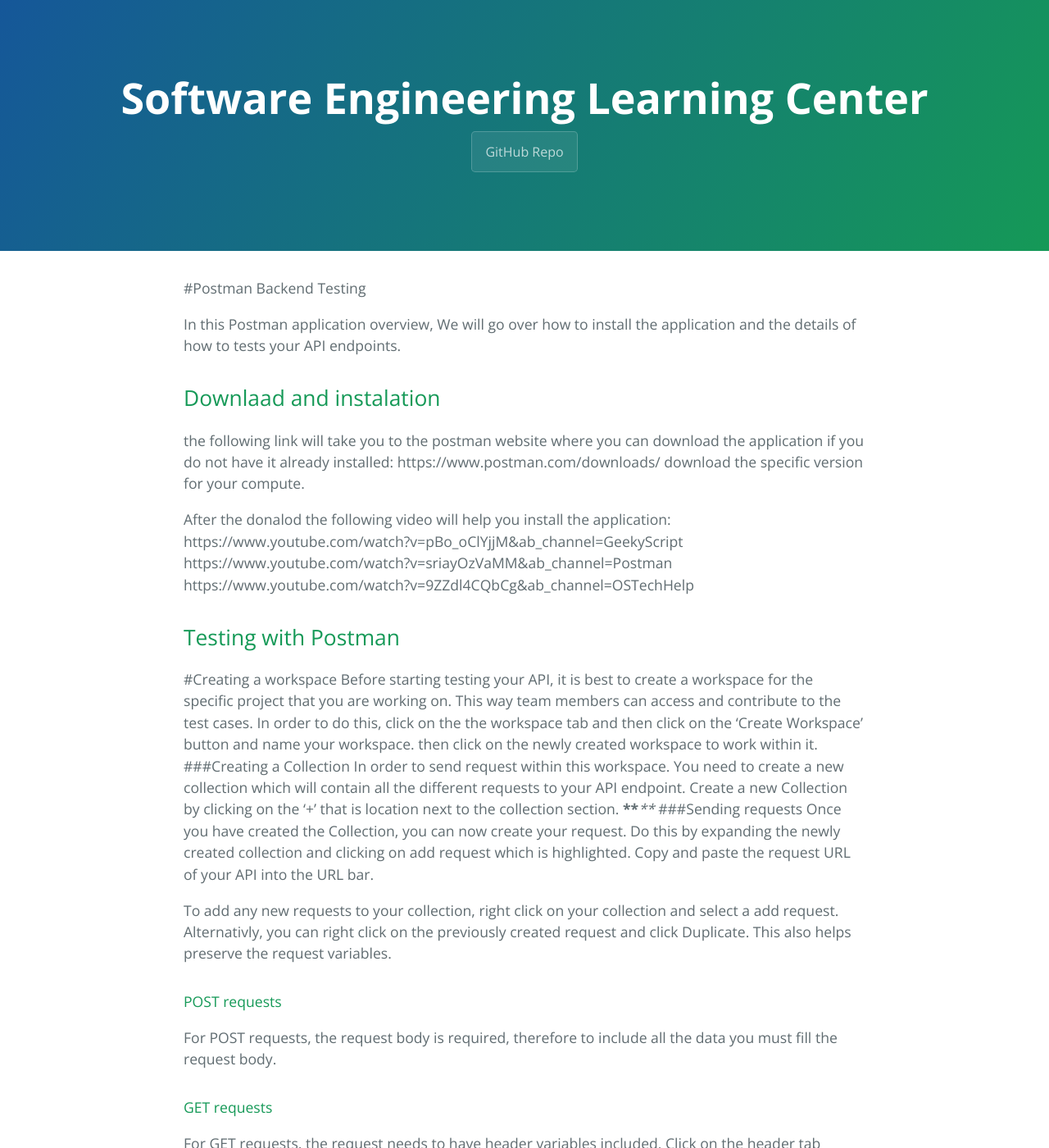
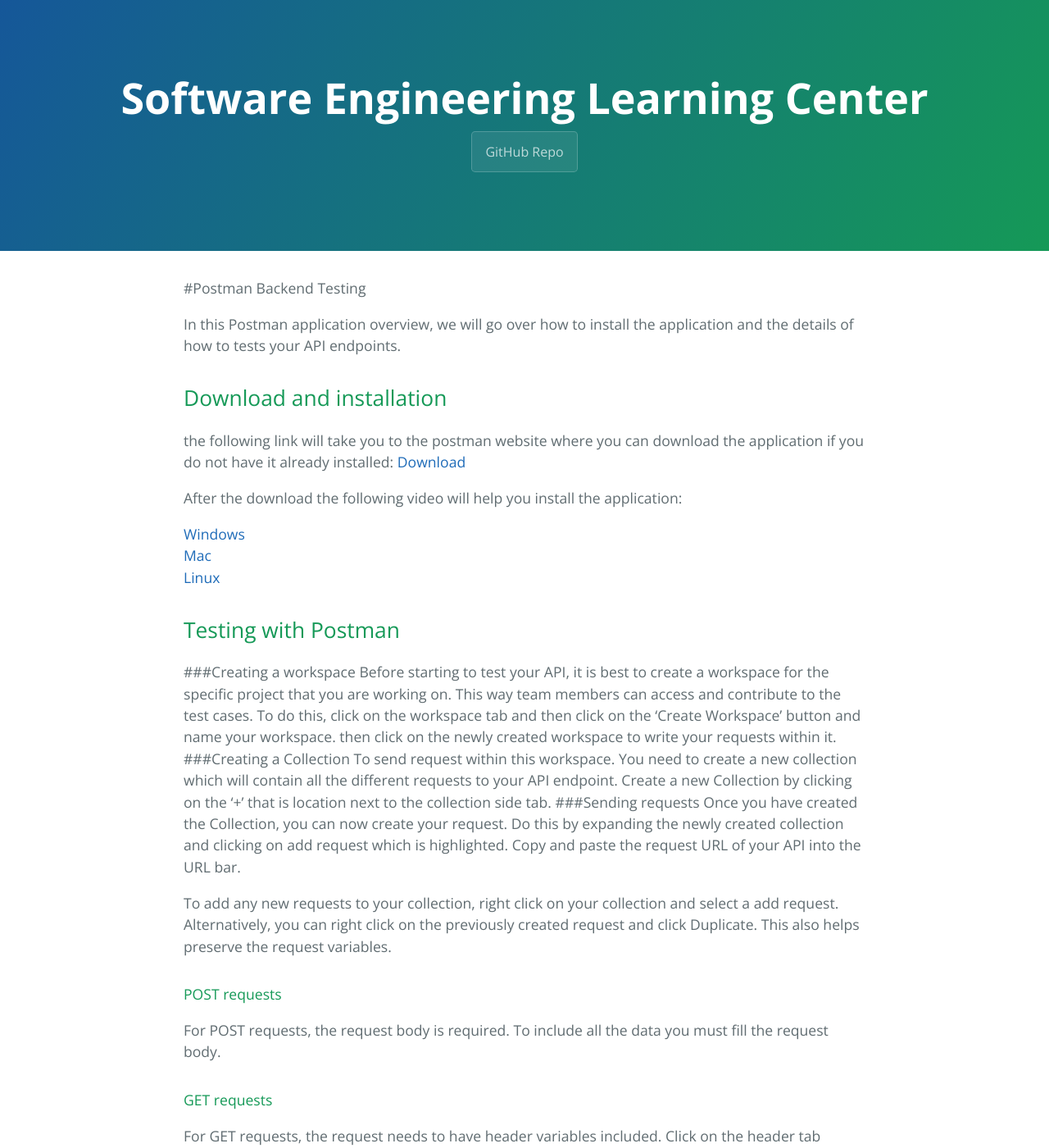
Before and after one commit to learning-software-engineering/learning-software-engineering.github.io, a Jekyll site: the page built from Topics/Tech_Stacks/Postman_Backend_Testing.md, in a window 1280 px wide and 1400 px high. Shown: the whole window at 82% size. Built offline with Jekyll 4.4.1, drawn with Linux system fonts in a browser that asks for light colours; our own code applies the rules of GitHub Pages for plain Markdown files; some of the changed text lies outside the part shown.

Commit message:
added links and fixed spelling/grammar

```diff
--- a/Topics/Tech_Stacks/Postman_Backend_Testing.md
+++ b/Topics/Tech_Stacks/Postman_Backend_Testing.md
@@ -1,49 +1,52 @@
 #Postman Backend Testing
 
-In this  Postman application overview, We will go over how to
+In this Postman application overview, we will go over how to
 install the application and the details of how to tests your API endpoints.
 
-## Downlaad and instalation
+## Download and installation
 the following link will take you to the postman website where you can
 download the application if you do not have it already installed:
-https://www.postman.com/downloads/
-download the specific version for your compute.
+[Download](https://www.postman.com/downloads/)
 
-After the donalod the following video will help you install the application:
-https://www.youtube.com/watch?v=pBo_oClYjjM&ab_channel=GeekyScript
-https://www.youtube.com/watch?v=sriayOzVaMM&ab_channel=Postman
-https://www.youtube.com/watch?v=9ZZdl4CQbCg&ab_channel=OSTechHelp
+
+
+After the download the following video will help you install the application:
+
+[Windows](https://www.youtube.com/watch?v=pBo_oClYjjM&ab_channel=GeekyScript)
+[Mac](https://www.youtube.com/watch?v=sriayOzVaMM&ab_channel=Postman)
+[Linux](https://www.youtube.com/watch?v=9ZZdl4CQbCg&ab_channel=OSTechHelp)
+
 
 ## Testing with Postman
-#Creating a workspace
-Before starting testing your API, it is best to create a workspace for the
+###Creating a workspace
+Before starting to test your API, it is best to create a workspace for the
 specific project that you are working on. This way team members can access
 and contribute to the test cases.
-In order to do this, click on the the workspace tab and then click on the
+To do this, click on the workspace tab and then click on the
 'Create Workspace' button and name your workspace.
-then click on the newly created workspace to work within it.
+then click on the newly created workspace to write your requests within it.
 ###Creating a Collection
-In order to send request within this workspace. You need to create a new
+To send request within this workspace. You need to create a new
 collection which will contain all the different requests to your API endpoint.
 Create a new Collection by clicking on the '+' that is location next to the
-collection section. **********
+collection side tab.
 ###Sending requests
 Once you have created the Collection, you can now create your request.
 Do this by expanding the newly created collection and clicking on add request
 which is highlighted. Copy and paste the request URL of your API into the URL bar.
 
 To add any new requests to your collection, right click on your collection and
-select a add request. Alternativly, you can right click on the previously created request
+select a add request. Alternatively, you can right click on the previously created request
 and click Duplicate. This also helps preserve the request variables.
 #### POST requests
-For POST requests, the request body is required, therefore to include all the data
+For POST requests, the request body is required. To include all the data
 you must fill the request body.
 #### GET requests
 For GET requests, the request needs to have header variables included. Click on the
 header tab within the request and add the keys and values.
 ###Downloading collection
 To export your work, you can right click on the Collection that you have been working on and
-click Export which will promt you to the version you would like to export. Once finished you can
+click Export which will prompt you to the version you would like to export. Once selected you can
 download the exported file.
 
 ###Conclusion
```
Also changed, not shown: other parts of Topics/Tech_Stacks/Postman_Backend_Testing.md (+2 -0 lines).
